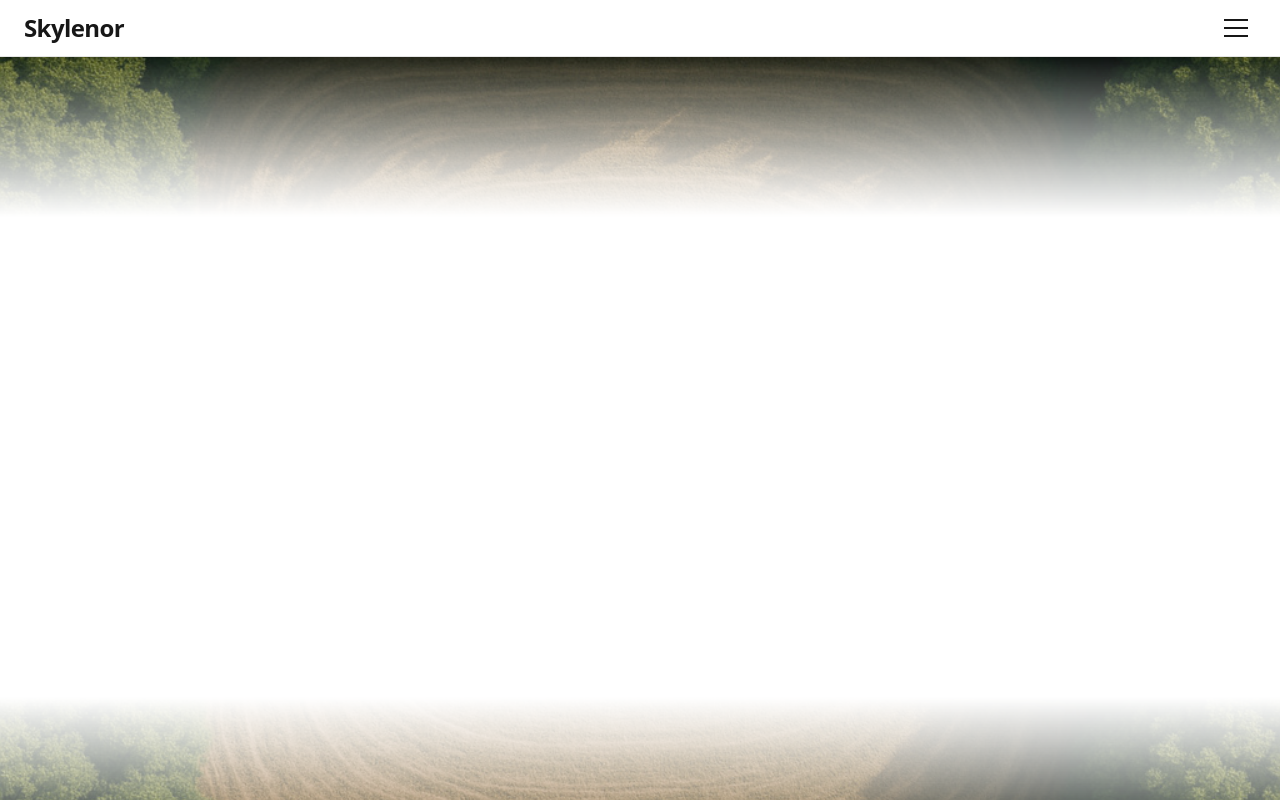
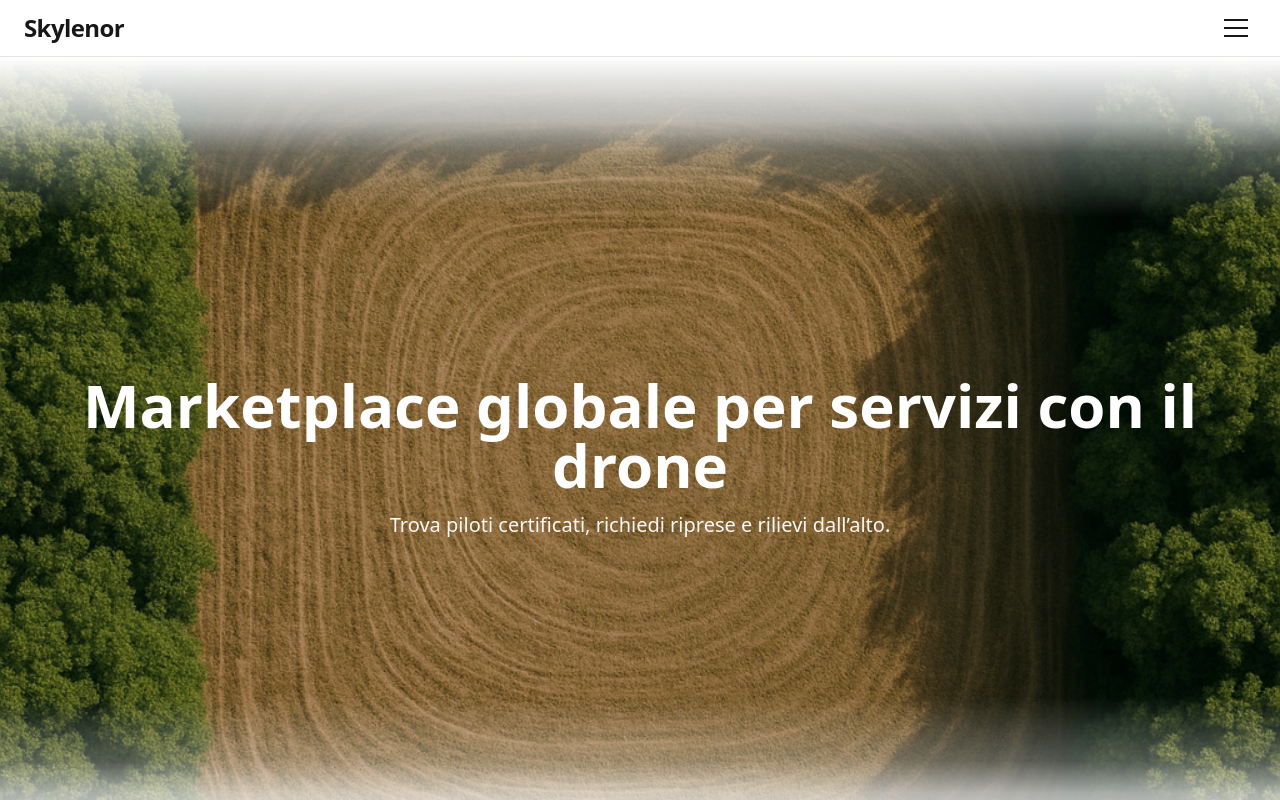
Before and after one commit to alessiomarciano007-prog/skylenor, a Next.js app: page / in a window 1280 px wide. Shown: the top 800 px of the page. Built offline with nearby package versions, Linux system fonts and the light colour scheme.

Commit message:
Update Section.tsx

```diff
--- a/app/components/Section.tsx
+++ b/app/components/Section.tsx
@@ -11,14 +11,14 @@ export default function Section({ children, className, fade = 180 }: Props) {
   // Gradiente centrato e morbido (copre solo una fascia limitata)
   const mask = `linear-gradient(
     to bottom,
-    rgba(255,255,255,0.95) 0%,
-    rgba(255,255,255,0.55) 8%,
-    rgba(255,255,255,0.25) 14%,
-    rgba(255,255,255,0) 20%,
-    rgba(255,255,255,0) 80%,
-    rgba(255,255,255,0.25) 86%,
-    rgba(255,255,255,0.55) 92%,
-    rgba(255,255,255,0.95) 100%
+    rgba(0,0,0,0)   0%,
+    rgba(0,0,0,0.35) 8%,
+    rgba(0,0,0,0.70) 12%,
+    rgba(0,0,0,1)   20%,
+    rgba(0,0,0,1)   80%,
+    rgba(0,0,0,0.70) 88%,
+    rgba(0,0,0,0.35) 92%,
+    rgba(0,0,0,0)  100%
   )`;
 
   return (
```
